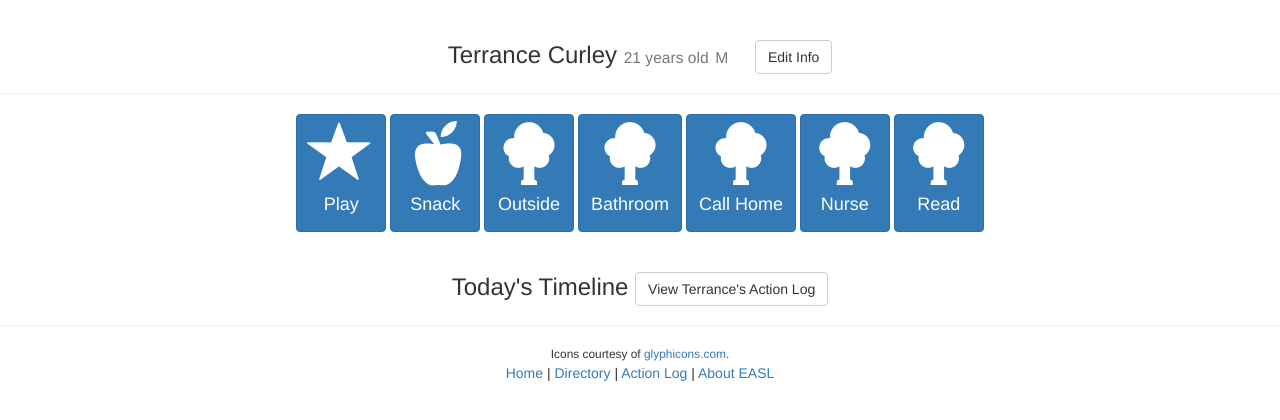
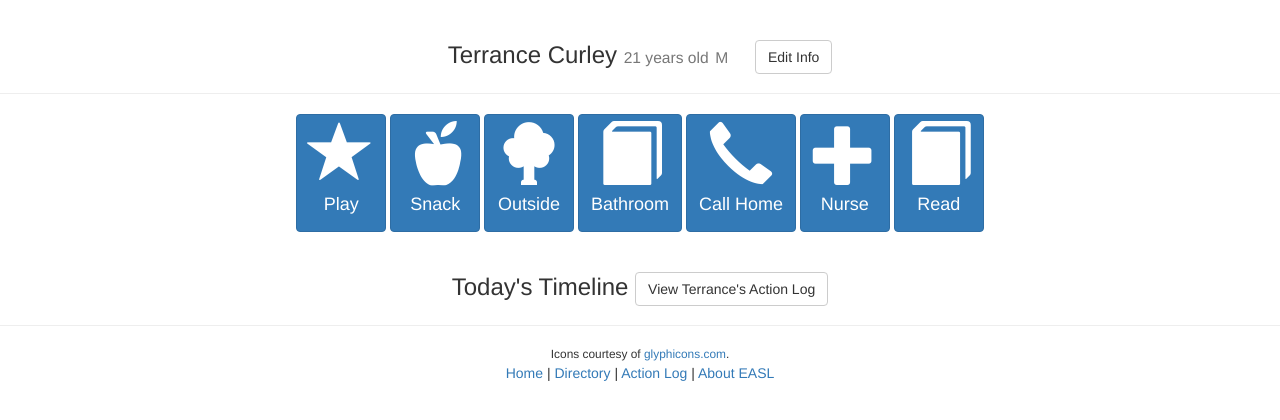
Before and after one commit to curleyt1/EASL, a Django app: page /student/1/ in a window 1280 px wide. Shown: the top 420 px of the page. Run offline with Django 3.2, Linux system fonts and the light colour scheme; data comes from the database, SQL or seed files in the repository; some libraries are stand-ins or nearby versions.

Commit message:
More buttons / fixed icons in student_detail

```diff
--- a/easl/webApp/templates/student_detail.html
+++ b/easl/webApp/templates/student_detail.html
@@ -34,19 +34,19 @@
     <h4>Outside</h4>
   </a>
   <a class="btn btn-primary" href="{% url 'save_action' student.id 'B' %}";>
-    <span class="glyphicon glyphicon-tree-deciduous" style="font-size: 64px"></span><br>
+    <span class="glyphicon glyphicon-book" style="font-size: 64px"></span><br>
     <h4>Bathroom</h4>
   </a>
   <a class="btn btn-primary" href="{% url 'save_action' student.id 'C' %}";>
-    <span class="glyphicon glyphicon-tree-deciduous" style="font-size: 64px"></span><br>
+    <span class="glyphicon glyphicon-earphone" style="font-size: 64px"></span><br>
     <h4>Call Home</h4>
   </a>
   <a class="btn btn-primary" href="{% url 'save_action' student.id 'N' %}";>
-    <span class="glyphicon glyphicon-tree-deciduous" style="font-size: 64px"></span><br>
+    <span class="glyphicon glyphicon-plus" style="font-size: 64px"></span><br>
     <h4>Nurse</h4>
   </a>
   <a class="btn btn-primary" href="{% url 'save_action' student.id 'R' %}";>
-    <span class="glyphicon glyphicon-tree-deciduous" style="font-size: 64px"></span><br>
+    <span class="glyphicon glyphicon-book" style="font-size: 64px"></span><br>
     <h4>Read</h4>
   </a>
 
@@ -79,13 +79,13 @@
             <span class="glyphicon glyphicon-tree-deciduous"></span><br>
           {% elif action.action == 'C' %}
             {{action.get_action_display}}
-            <span class="glyphicon glyphicon-tree-deciduous"></span><br>
+            <span class="glyphicon glyphicon-earphone"></span><br>
           {% elif action.action == 'N' %}
             {{action.get_action_display}}
-            <span class="glyphicon glyphicon-tree-deciduous"></span><br>
+            <span class="glyphicon glyphicon-plus"></span><br>
           {% elif action.action == 'R' %}
             {{action.get_action_display}}
-            <span class="glyphicon glyphicon-tree-deciduous"></span><br>
+            <span class="glyphicon glyphicon-book"></span><br>
           {% endif %}
       </div>
       <div class="col-md-6" style="font-size: 18px">
```
